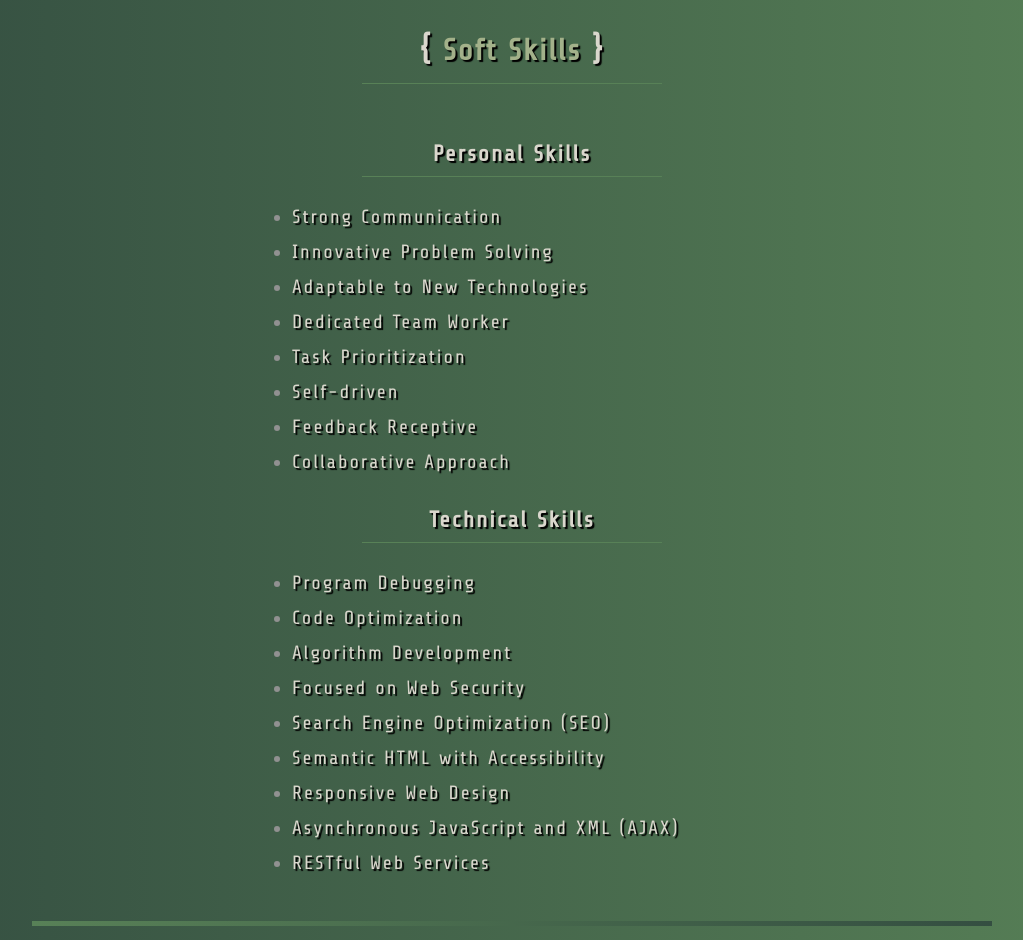
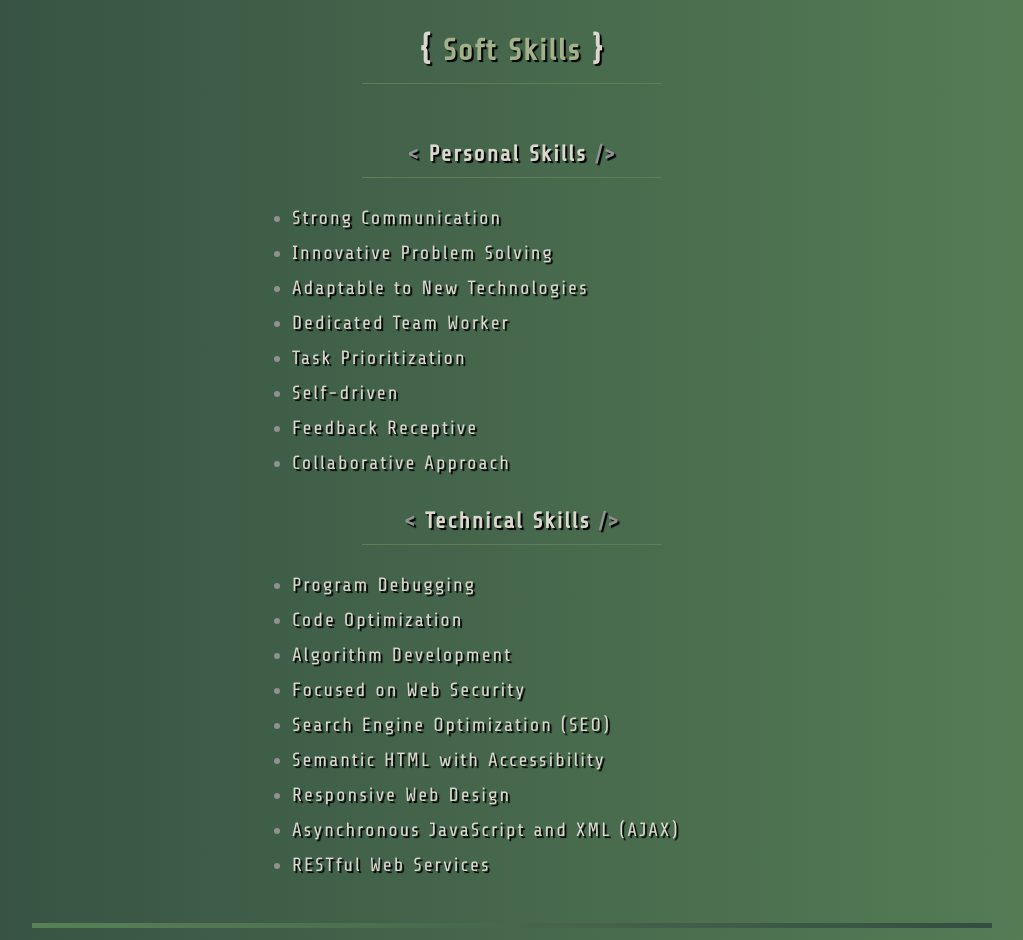
Before and after one commit to theGreatKyle1994/portfolio-v2, a React (Vite) app: page / in a window 1280 px wide. Shown: the part 3720-4660 px from the top of the page, without its empty margins (128-1151 px from the left). Built offline with nearby package versions, Linux system fonts and the light colour scheme.

Commit message:
updated list titles

```diff
--- a/src/components/home/SoftSkills.jsx
+++ b/src/components/home/SoftSkills.jsx
@@ -6,7 +6,11 @@ const SoftSkills = () => {
     <Card title={"Soft Skills"}>
       <section className={"softSkillContainer"}>
         <div className={"titleContainer"}>
-          <h3 className={"listTitle"}>Personal Skills</h3>
+          <h3 className={"listTitle"}>
+            <span className={"tileTitleTags"}>{`< `}</span>
+            Personal Skills
+            <span className={"tileTitleTags"}>{` />`}</span>
+          </h3>
           <ul className={"listContainer"}>
             <li className={"listItem"}>Strong Communication</li>
             <li className={"listItem"}>Innovative Problem Solving</li>
@@ -20,7 +24,11 @@ const SoftSkills = () => {
         </div>
         <div className={"skillDivider"} />
         <div className={"titleContainer"}>
-          <h3 className={"listTitle"}>Technical Skills</h3>
+          <h3 className={"listTitle"}>
+            <span className={"tileTitleTags"}>{`< `}</span>
+            Technical Skills
+            <span className={"tileTitleTags"}>{` />`}</span>
+          </h3>
           <ul className={"listContainer"}>
             <li className={"listItem"}>Program Debugging</li>
             <li className={"listItem"}>Code Optimization</li>
@@ -29,7 +37,9 @@ const SoftSkills = () => {
             <li className={"listItem"}>Search Engine Optimization (SEO)</li>
             <li className={"listItem"}>Semantic HTML with Accessibility</li>
             <li className={"listItem"}>Responsive Web Design</li>
-            <li className={"listItem"}>Asynchronous JavaScript and XML (AJAX)</li>
+            <li className={"listItem"}>
+              Asynchronous JavaScript and XML (AJAX)
+            </li>
             <li className={"listItem"}>RESTful Web Services</li>
           </ul>
         </div>
```
